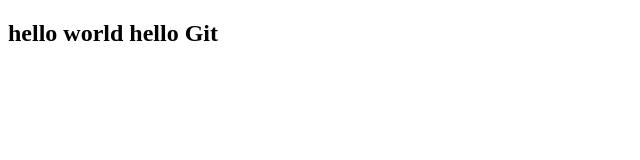
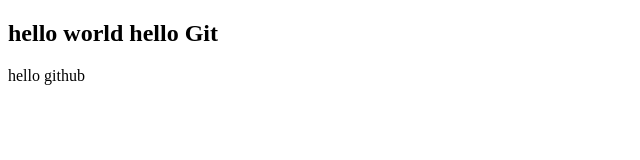
Before and after one commit to visioneight/clone-x-frontend, a Vue app: page / in a window 1280 px wide. Shown: the top 160 px of the page, without its empty margins (0-640 px from the left). Built offline with nearby package versions, Linux system fonts and the light colour scheme.

Commit message:
#2 new line

```diff
--- a/src/App.vue
+++ b/src/App.vue
@@ -1,6 +1,6 @@
 <template>
   <h2>hello world hello Git</h2>
-
+  <div>hello github</div>
 </template>
 
 <script>
```
